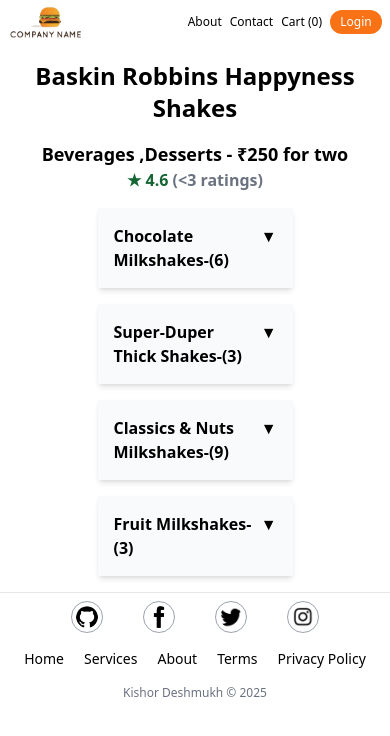
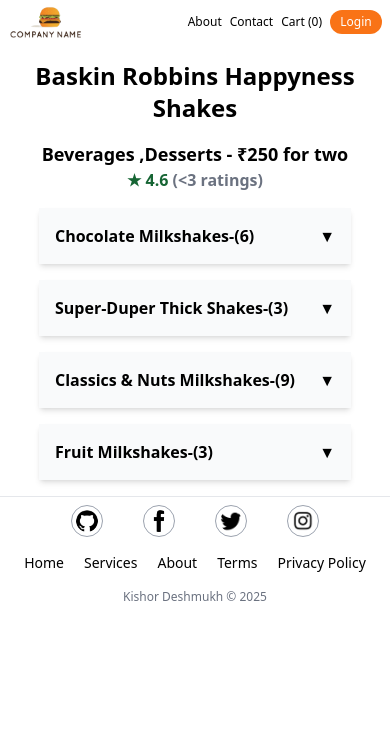
Before and after one commit to kishor300/Food-Order-App, a React (Vite) app: page /restaurants/10820 in a window 390 px wide. Shown: the top 736 px of the page. Built offline with nearby package versions, Linux system fonts and the light colour scheme.

Commit message:
Responsive Commit

```diff
--- a/src/components/RestaurantCategory.js
+++ b/src/components/RestaurantCategory.js
@@ -8,7 +8,7 @@
     // const [showItems, setShowItems] = useState(false);
 
     return (
-        <div className='w-6/12 mx-auto bg-gray-50 shadow-md my-4'>
+        <div className='w-[80vw] sm:w-[50vw] mx-auto bg-gray-50 shadow-md my-4'>
             {/* Accordion Header */}
             <div
                 data-testid='accordion_header'
```
